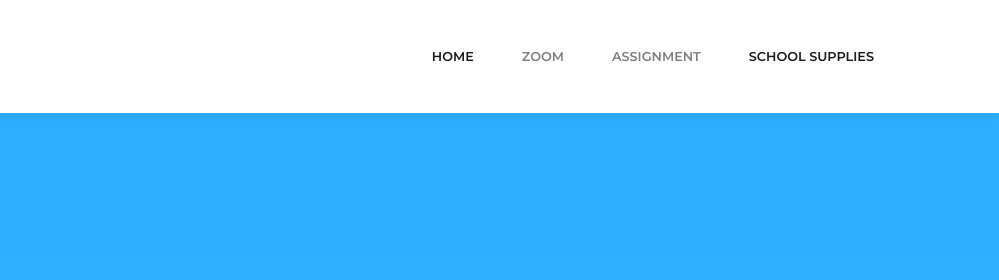
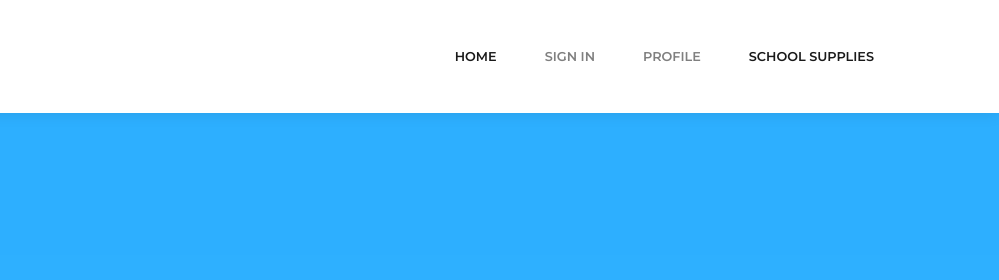
Before and after one commit to KeshavMajithia/sunhacksteam, a plain HTML site: page index.html in a window 1280 px wide. Shown: the top 280 px of the page, 281-1280 px from the left. Drawn offline with nearby package versions, Linux system fonts and the light colour scheme; some packages are replaced by stand-ins of ours; a script that the page names is missing; a web font is replaced by a local one.

Commit message:
Update index.html

```diff
--- a/index.html
+++ b/index.html
@@ -27,8 +27,8 @@
             <div class="collapse navbar-collapse" id="navcol-1">
                 <ul class="nav navbar-nav ml-auto">
                     <li class="nav-item" role="presentation"><a class="nav-link active" href="index.html">Home</a></li>
-                    <li class="nav-item" role="presentation"><a class="nav-link" href="loginorsignup.html">Zoom</a></li>
-                    <li class="nav-item" role="presentation"><a class="nav-link" href="registration.html">Assignment</a></li>
+                    <li class="nav-item" role="presentation"><a class="nav-link" href="loginorsignup.html">Sign In</a></li>
+                    <li class="nav-item" role="presentation"><a class="nav-link" href="registration.html">Profile</a></li>
                     <li class="nav-item" role="presentation"><a class="nav-link active" href="#">School Supplies</a></li>
                 </ul>
             </div>
```
